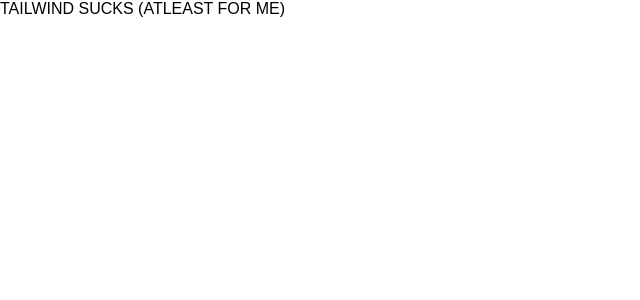
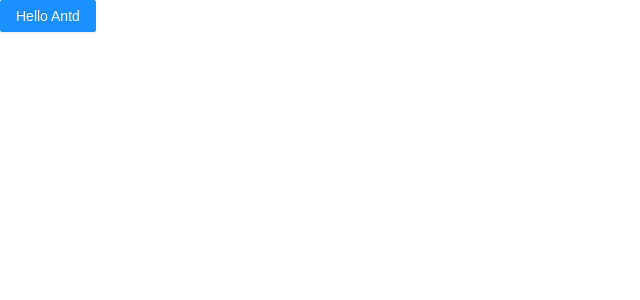
Before and after one commit to zaidakhterr/react-apollo-client, a React (Create React App) app: page / in a window 1280 px wide. Shown: the top 300 px of the page, without its empty margins (0-640 px from the left). Built offline with nearby package versions, Linux system fonts and the light colour scheme.

Commit message:
📦 NEW: Add antd

```diff
--- a/package.json
+++ b/package.json
@@ -7,6 +7,7 @@
     "@testing-library/jest-dom": "^4.2.4",
     "@testing-library/react": "^9.5.0",
     "@testing-library/user-event": "^7.2.1",
+    "antd": "^4.6.5",
     "graphql": "^15.3.0",
     "react": "^16.13.1",
     "react-dom": "^16.13.1",
--- a/src/App.js
+++ b/src/App.js
@@ -1,7 +1,12 @@
+import { Button } from "antd";
 import React from "react";
 
 const App = () => {
-  return <>TAILWIND SUCKS (ATLEAST FOR ME)</>;
+  return (
+    <>
+      <Button type="primary">Hello Antd</Button>
+    </>
+  );
 };
 
 export default App;
--- a/src/index.css
+++ b/src/index.css
@@ -1,3 +1,5 @@
+@import "~antd/dist/antd.css";
+
 :root {
   font-size: 16px;
 }
```
Also changed, not shown: 1 other file (tests, documents, lock files or other folders).
